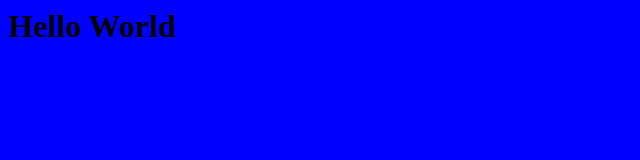
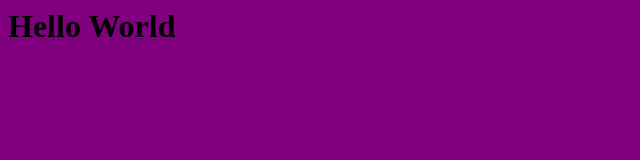
Before and after one commit to jenkinstix/automate, a website: page public/index.html in a window 1280 px wide. Shown: the whole page, without its empty margins (0-640 px from the left). Drawn offline with Linux system fonts and the light colour scheme.

Commit message:
index to purple

```diff
--- a/public/index.html
+++ b/public/index.html
@@ -1,3 +1,3 @@
-<body style="background-color: blue">
+<body style="background-color: purple">
 	<h1 id="header">Hello World</h1>
 </body>
```
Also changed, not shown: 1 other file.
